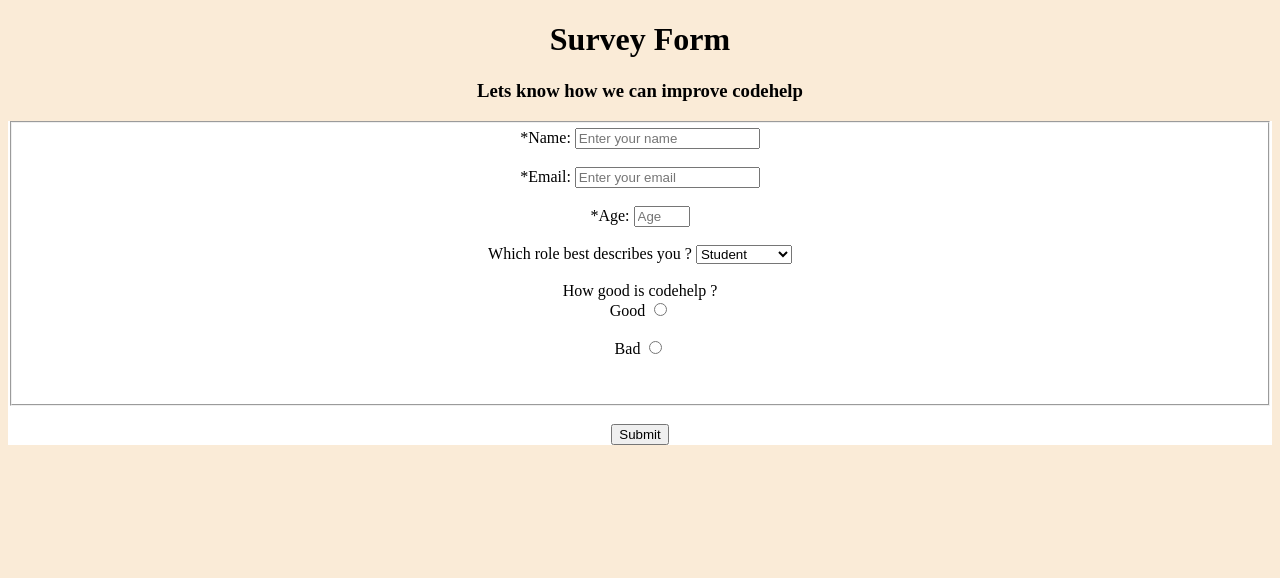
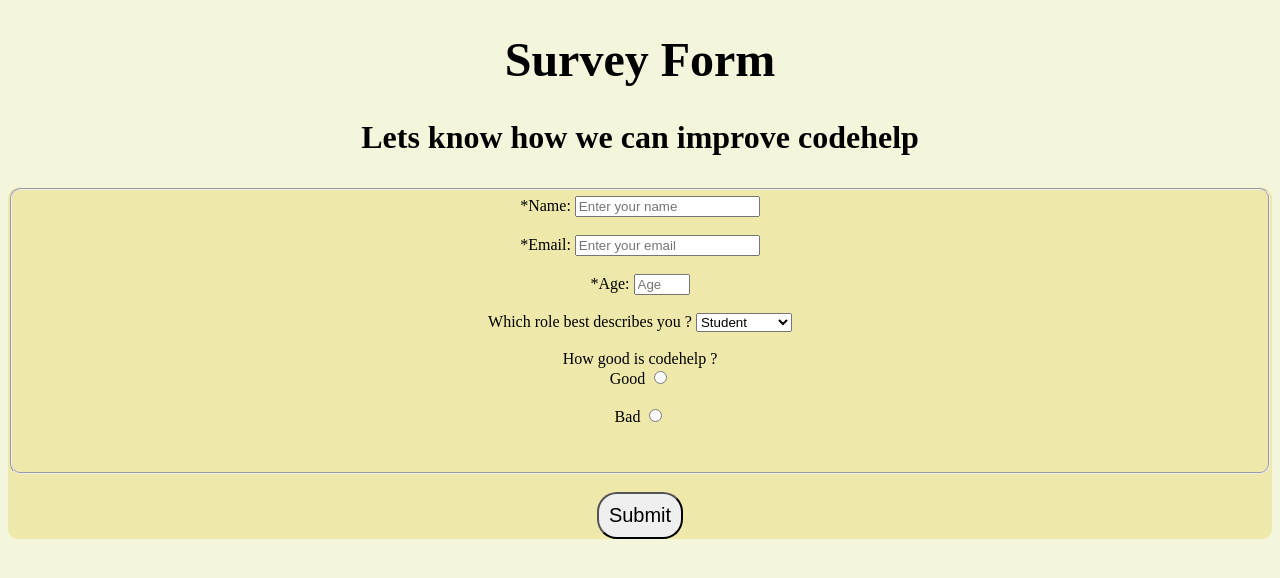
Before and after one commit to KRISHNA-VAID-20/CSS, a plain HTML site: page simple_project/css2.html in a window 1280 px wide. Drawn offline with Linux system fonts and the light colour scheme.

Commit message:
SOme more decoration to form

```diff
--- a/simple_project/css2.css
+++ b/simple_project/css2.css
@@ -1,10 +1,39 @@
-/* main{
-    background-color: antiquewhite;
-} */
+body{
+    background-color:beige;
+}
 
-body{
-    background-color: antiquewhite;
+h1{
+    color: black;
+    font-size: 3rem;
+    font-weight: bolder;
 }
+
+h3{
+      color: black;
+    font-size: 2rem;
+    font-weight: bolder;
+}
+
+fieldset{
+    border-radius: 10px;
+}
+
+section{
+    border-radius: 10px;
+}
+
 form{
-    background-color: white;
+    background-color: palegoldenrod;
+    border-radius: 10px;
 }
+
+.submit button{
+    font-size: 20px;
+    border-radius: 20px;
+    padding: 10px;
+}
+
+.submit button:hover{
+    background-color: greenyellow;
+    transform: scale(1.03);
+}
--- a/simple_project/css2.html
+++ b/simple_project/css2.html
@@ -60,7 +60,9 @@
         <br>
 
         <footer align="center">
-            <button>Submit</button>
+            <div class="submit">
+                <button>Submit</button>
+            </div>
         </footer>
 
 
```
